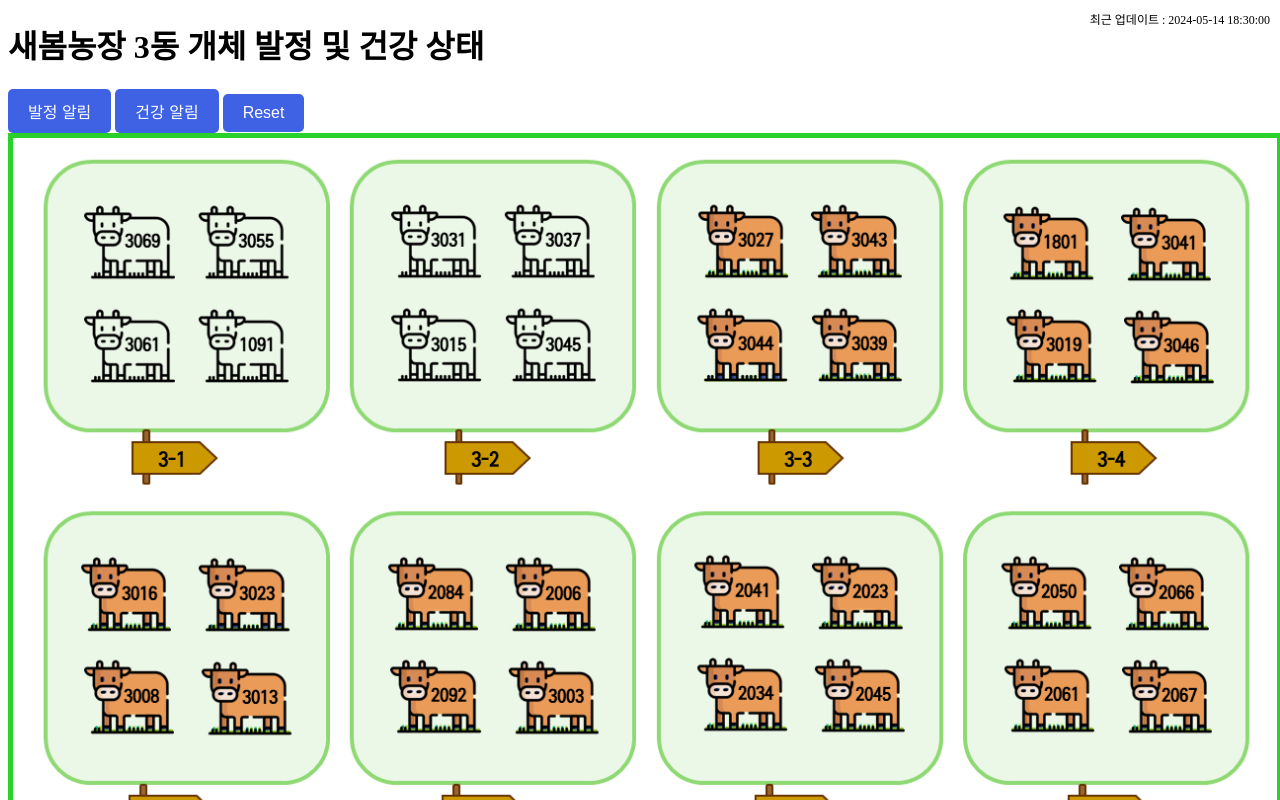
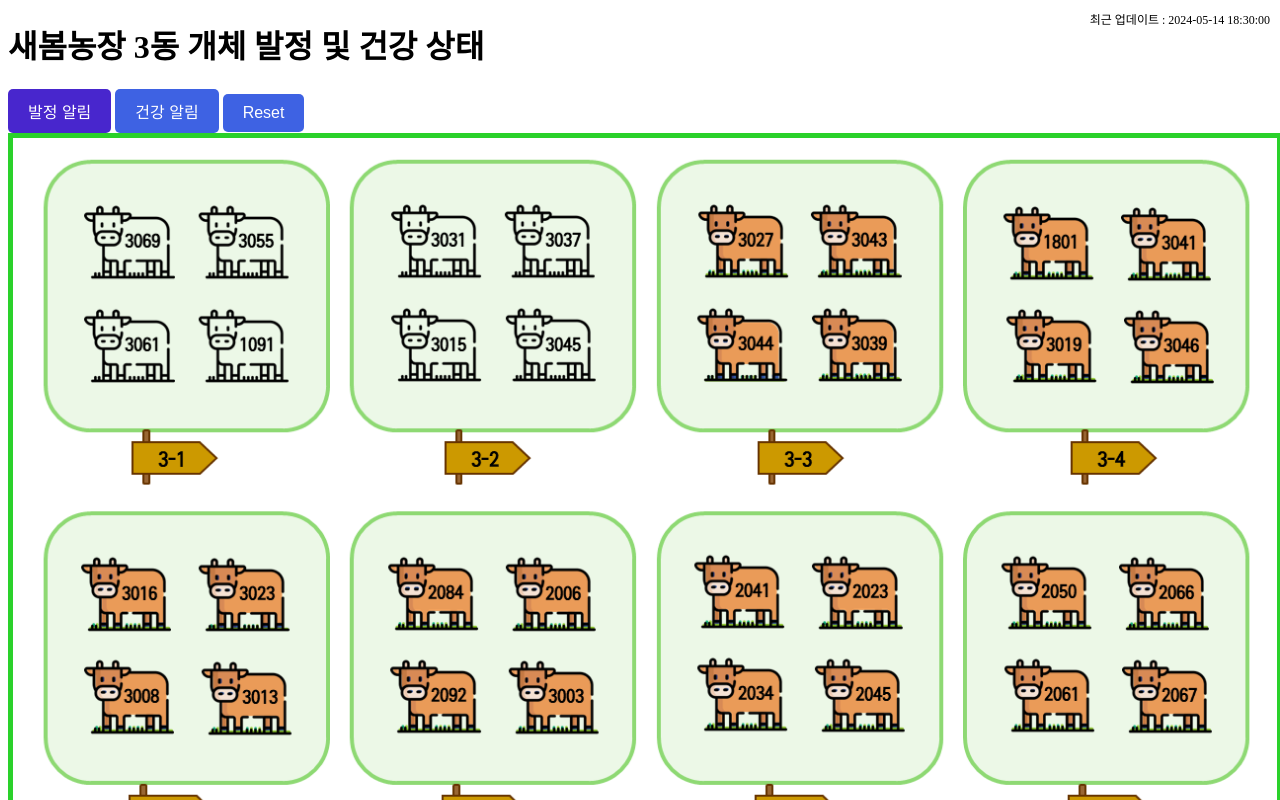
Before and after one commit to belle1027/bell, a plain HTML site: page cowsample/index.html in a window 1280 px wide. In both pictures the pointer is over the button "발정 알림". Shown: the top 800 px of the page. Drawn offline with Linux system fonts and the light colour scheme.

Commit message:
Add files via upload

```diff
--- a/cowsample/index.html
+++ b/cowsample/index.html
@@ -24,8 +24,11 @@
             border-radius: 5px; /* 버튼 모서리를 둥글게 처리합니다 */
             cursor: pointer; /* 마우스 오버 시 커서를 포인터로 변경합니다 */
         }
+        #button1:hover, #button2:hover, #button3:hover {
+            background-color: rgb(72, 38, 205); /* 마우스 오버 시 버튼 색을 조금 더 진한 초록색으로 변경합니다 */
+        }
         button:hover {
-            background-color: rgb(72, 38, 205); /* 마우스 오버 시 버튼 색을 조금 더 진한 초록색으로 변경합니다 */
+            background-color: rgb(27, 221, 46); /* 마우스 오버 시 버튼 색을 조금 더 진한 초록색으로 변경합니다 */
         }
 
         .red-text {
```
